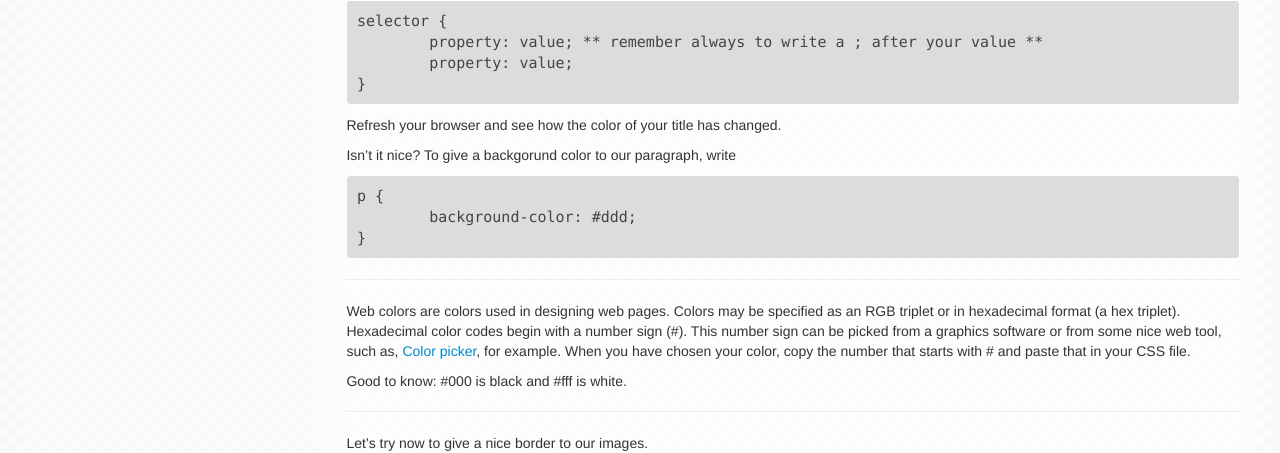
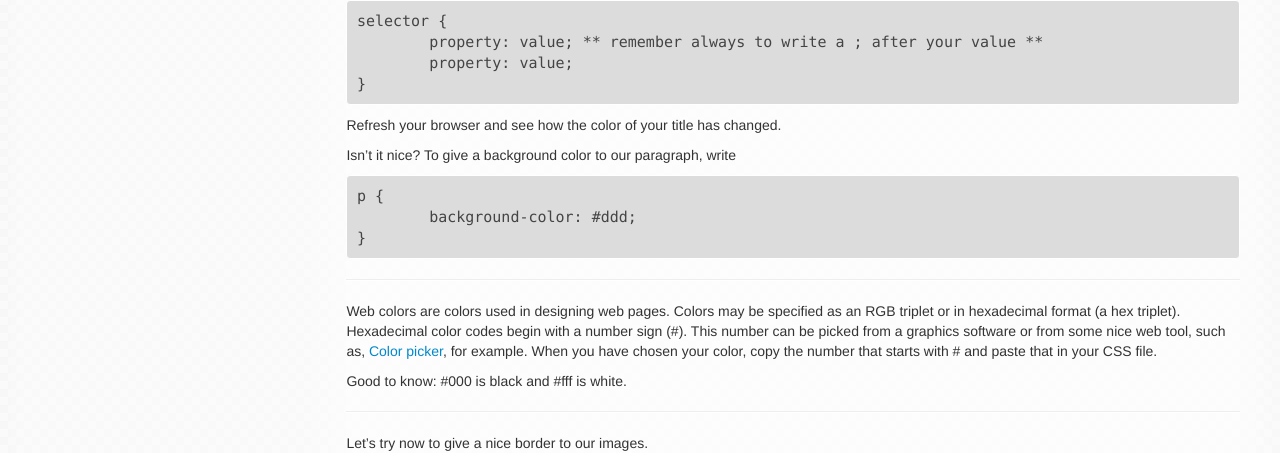
Before and after one commit to OpenTechSchool/html-css-beginners, a Jekyll site: the page built from core/style.md, in a window 1280 px wide. Shown: the part 883-1336 px from the top of the page. Built offline with Jekyll 4.4.1, drawn with Linux system fonts in a browser that asks for light colours; some web fonts are replaced.

Commit message:
integrated lehmannro's edits

```diff
--- a/core/style.md
+++ b/core/style.md
@@ -63,7 +63,7 @@ The right sytrax is:
 Refresh your browser and see how the color of your title has changed.
 
 Isn't it nice?
-To give a backgorund color to our paragraph, write
+To give a background color to our paragraph, write
 
 	p {
 		background-color: #ddd;
@@ -74,7 +74,7 @@ To give a backgorund color to our paragraph, write
 Web colors are colors used in designing web pages.
 Colors may be specified as an RGB triplet or in hexadecimal format (a hex triplet).
 Hexadecimal color codes begin with a number sign (#).
-This number sign can be picked from a graphics software or from some nice web tool, such as, [Color picker](http://www.colorpicker.com/), for example.
+This number can be picked from a graphics software or from some nice web tool, such as, [Color picker](http://www.colorpicker.com/), for example.
 When you have chosen your color, copy the number that starts with # and paste that in your CSS file.
 
 Good to know: #000 is black and #fff is white.
```
Also changed, not shown: core/portfolio-2.md (+4 -4 lines), core/portfolio.md (+3 -3 lines).
